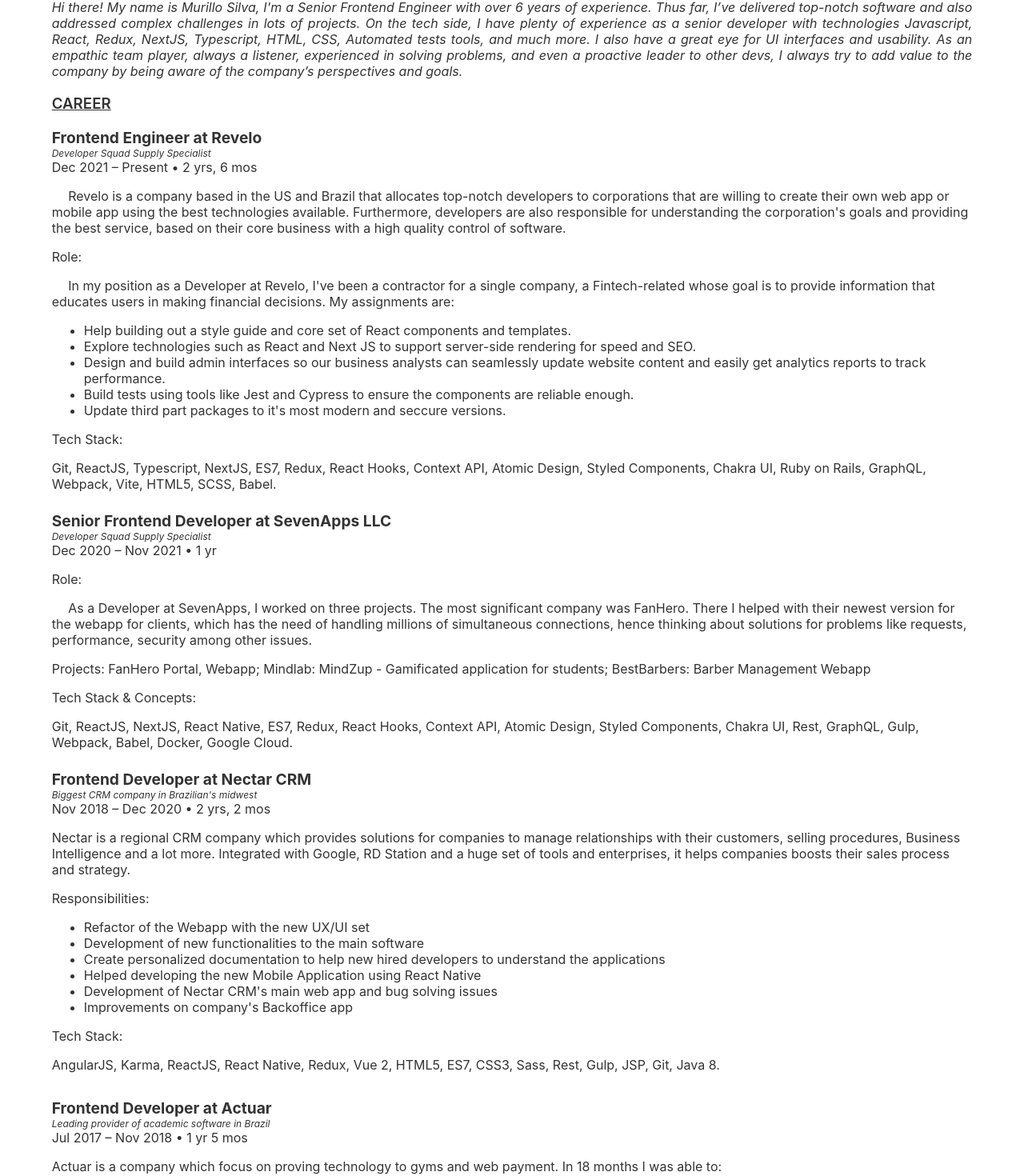
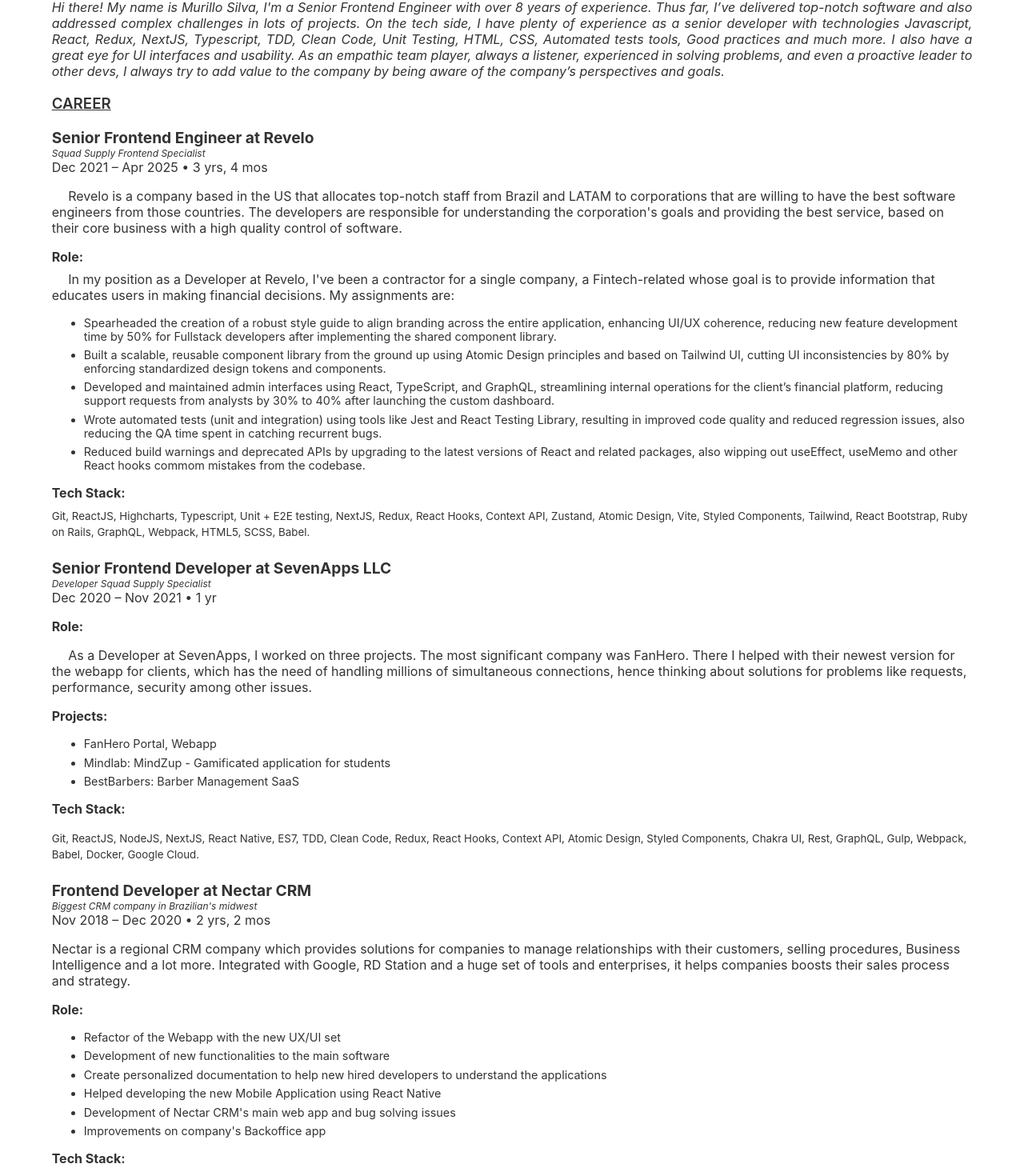
Before and after one commit to murilloves/svelte-cv, a Svelte app: page / in a window 1280 px wide. Shown: the part 181-1651 px from the top of the page at 80% size. Built offline with nearby package versions, Linux system fonts and the light colour scheme.

Commit message:
CV update 2025 - after fastlane FI

```diff
--- a/public/public/bundle.css
+++ b/public/public/bundle.css
@@ -1,12 +1,9 @@
 .subtitle.svelte-xdxa1i{text-transform:uppercase;text-decoration:underline;font-weight:600}ul.decimal.svelte-xdxa1i>li.svelte-xdxa1i{list-style-type:decimal}li.svelte-xdxa1i{word-wrap:break-word}
 .subtitle.svelte-1eu6moc{text-transform:uppercase;text-decoration:underline;font-weight:600}.skills.svelte-1eu6moc{text-align:center;font-size:13px}.skill-balloon.svelte-1eu6moc{background:#e9e9e9;border-radius:4px;padding:1px 1px 2px 1px;line-height:32px}.joke.svelte-1eu6moc{margin:0 30px 10px 30px;font-size:14px;color:#777}
 .div-container.svelte-1869ko2{margin:1.5cm;margin-top:-0.8cm;margin-left:1.5cm}
-.company-name.svelte-1m7415r{font-size:1.2rem}.subtitle.svelte-1m7415r{text-transform:uppercase;text-decoration:underline;font-weight:600}.tiny-desc.svelte-1m7415r{font-size:12px;font-style:italic}.italic.svelte-1m7415r{font-style:italic}.mt-3.svelte-1m7415r{margin-top:1.5rem }.pt-1.svelte-1m7415r{padding-top:1rem }li.svelte-1m7415r{word-wrap:break-word}
 .subtitle.svelte-isms4g{text-transform:uppercase;text-decoration:underline;font-weight:600}row.svelte-isms4g{display:flex }flex1.svelte-isms4g{flex:1 }flex3.svelte-isms4g{flex:3 }.pb.svelte-isms4g{padding-bottom:1rem }.ml-40.svelte-isms4g{margin-left:40px }h4.svelte-isms4g{text-decoration:none;font-size:16px;font-weight:600;margin-left:20px;margin-top:5px;margin-bottom:10px}medium.svelte-isms4g{font-size:12px;font-style:italic
     }.font-medium.svelte-isms4g{font-size:15px;color:#444
     }
-.subtitle.svelte-1pdcfyj{text-transform:uppercase;text-decoration:underline;font-weight:600}li.svelte-1pdcfyj{word-wrap:break-word}
-.div-container.svelte-1lvqzgt{margin-right:1.5cm;margin-bottom:1.5cm;margin-top:-1cm;margin-left:1.5cm;text-align:right}
 .subtitle.svelte-1dr0mmq{text-transform:uppercase;text-decoration:underline;font-weight:600}.paragraph.svelte-1dr0mmq{text-align:justify}
 
 /*# sourceMappingURL=bundle.css.map */
--- a/src/Achievements.svelte
+++ b/src/Achievements.svelte
@@ -5,8 +5,8 @@
     <ul class="topic decimal">
         <!-- Include 4/5 key achievements or highlights. Should be relevant and quantifiable. -->
         <li>Identified performance issues an cut down the screen render time by four times, also reducing overfetch</li><!-- Actuar Screen -->
-        <li>Led a team of 4 other Frontend developers and increased the amount of tasks delivered by the team by up to 25% per Sprint</li><!-- Using WBS (Work Breakdown Structure) and Scrum Poker-->
-        <li>Given talks to a large community. Also helped 5 other people from coding basics to mid-level</li>
+        <li>Led a team of 4 other Frontend developers and increased the amount of tasks delivered by the team by up to 34% per Sprint</li><!-- Using WBS (Work Breakdown Structure) and Scrum Poker-->
+        <li>Given talks to a large community. Also guided entry-level devs.</li>
         <!-- <li>Taught game programming to needy children</li> -->
     </ul>
 </div>
--- a/src/Career.svelte
+++ b/src/Career.svelte
@@ -1,5 +1,6 @@
 <script>
-    const reveloStartDate = new Date('2021/12/20');
+    const reveloStartDate = new Date('2022/01/10');
+    const reveloEndDate = new Date('2025/04/15');
 
     const sevenappsStartDate = new Date('2020/12/28');
     const sevenappsEndDate = new Date('2021/11/02');
@@ -22,7 +23,7 @@
             - (12 * d1.getFullYear() + d1.getMonth());
     }
 
-    const reveloInMonths = monthDiff(reveloStartDate, today);
+    const reveloInMonths = monthDiff(reveloStartDate, reveloEndDate);
     const sevenappsInMonths = monthDiff(sevenappsStartDate, sevenappsEndDate);
     const clubienInMonths = monthDiff(clubienStartDate, clubienEndDate);
     const nectarInMonths = monthDiff(nectarStartDate, nectarEndDate);
@@ -35,9 +36,9 @@
     </h3>
 
     <div>
-        <strong class="company-name">Frontend Engineer at Revelo</strong>
-        <div class="tiny-desc">Developer Squad Supply Specialist</div>
-        <div>Dec 2021 – Present •
+        <strong class="company-name">Senior Frontend Engineer at Revelo</strong>
+        <div class="tiny-desc">Squad Supply Frontend Specialist</div>
+        <div>Dec 2021 – Apr 2025 •
         { reveloInMonths / 12 >= 1
             ? `${Math.floor(reveloInMonths/12)}
                 yrs${reveloInMonths % 12 !== 0 ? ', ' + reveloInMonths % 12 + ' mos' : ''}`
@@ -46,15 +47,19 @@
 
         <p>
             &emsp;
-            Revelo is a company based in the US and Brazil that allocates top-notch developers to
-            corporations that are willing to create their own web app or mobile app using the best
-            technologies available. Furthermore, developers are also responsible for understanding the
-            corporation's goals and providing the best service, based on their core business with a high
-            quality control of software.
+            Revelo is a company based in the US that allocates top-notch staff from Brazil and LATAM to
+            corporations that are willing to have the best software engineers from those countries.
+
+            The developers are responsible for understanding the corporation's goals and providing
+            the best service, based on their core business with a high quality control of software.
         </p>
 
-        <p>Role:</p>
-        <p>
+        <p class="mb-1">
+            <strong>
+                Role:
+            </strong>
+        </p>
+        <p class="mt-1">
             &emsp;
             In my position as a Developer at Revelo, I've been a contractor for a single company,
             a Fintech-related whose goal is to provide information that educates users in making financial decisions.
@@ -63,11 +68,22 @@
 
         <ul class="topic">
             <!-- <li>Highlight responsibilities and key achievements/deliverables.</li> -->
+            <li>Spearheaded the creation of a robust style guide to align branding across the entire application, enhancing UI/UX coherence, reducing new feature development time by 50% for Fullstack developers after implementing the shared component library.</li>
+            <li>Built a scalable, reusable component library from the ground up using Atomic Design principles and based on Tailwind UI, cutting UI inconsistencies by 80% by enforcing standardized design tokens and components.</li>
+            <!-- <li>Implemented server-side rendering (SSR) with Next.js, significantly improving SEO performance and initial load times.</li> -->
+            <li>Developed and maintained admin interfaces using React, TypeScript, and GraphQL, streamlining internal operations for the client’s financial platform, reducing support requests from analysts by 30% to 40% after launching the custom dashboard.</li>
+            <li>Wrote automated tests (unit and integration) using tools like Jest and React Testing Library, resulting in improved code quality and reduced regression issues, also reducing the QA time spent in catching recurrent bugs.</li>
+            <li>Reduced build warnings and deprecated APIs by upgrading to the latest versions of React and related packages, also wipping out useEffect, useMemo and other React hooks commom mistakes from the codebase.</li>
+            <!-- <li>Collaborated closely with product and design teams, delivering UI components and views that matched high-fidelity Figma prototypes.</li> -->
+
+<!--
+
             <li>
                 Help building out a style guide and core set of React components and templates.
             </li>
             <li>
-                Explore technologies such as React and Next JS to support server-side rendering for speed and SEO.
+                Use of Highcharts to build tailored Dashboards and data analysis for companies, also real-time data visualization
+                through the use of Line, Area, Column Pie charts and other.
             </li>
             <li>
                 Design and build admin interfaces so our business analysts can seamlessly update website content and easily get analytics reports to track performance.
@@ -77,14 +93,18 @@
             </li>
             <li>
                 Update third part packages to it's most modern and seccure versions.
-            </li>
+            </li> -->
         </ul>
 
-        <p>Tech Stack:</p>
-        <p>
-            Git, ReactJS, Typescript, NextJS, ES7, Redux, React Hooks, Context API, Atomic Design, Styled Components,
-            Chakra UI, Ruby on Rails, GraphQL, Webpack, Vite, HTML5, SCSS, Babel.
+        <p class="mb-1">
+            <strong>
+                Tech Stack:
+            </strong>
         </p>
+        <small>
+            Git, ReactJS, Highcharts, Typescript, Unit + E2E testing, NextJS, Redux, React Hooks, Context API, Zustand, Atomic Design, Vite, Styled Components,
+            Tailwind, React Bootstrap, Ruby on Rails, GraphQL, Webpack, HTML5, SCSS, Babel.
+        </small>
 
     </div>
     <div class="mt-3">
@@ -97,7 +117,11 @@
             : `${sevenappsInMonths % 12} mos` }
         </div>
 
-        <p>Role:</p>
+        <p>
+            <strong>
+                Role:
+            </strong>
+        </p>
         <p>
             &emsp; As a Developer at SevenApps, I worked on three projects.
             The most significant company was FanHero. There I helped with their newest version for the
@@ -105,17 +129,26 @@
             thinking about solutions for problems like requests, performance, security among other issues.
         </p>
 
-        <p>Projects:
-            FanHero Portal, Webapp;
-            Mindlab: MindZup - Gamificated application for students;
-            BestBarbers: Barber Management Webapp
+        <p>
+            <strong>
+                Projects:
+            </strong>
         </p>
+        <ul class="topic">
+            <li>FanHero Portal, Webapp</li>
+            <li>Mindlab: MindZup - Gamificated application for students</li>
+            <li>BestBarbers: Barber Management SaaS</li>
+        </ul>
 
-        <p>Tech Stack & Concepts:</p>
         <p>
-            Git, ReactJS, NextJS, React Native, ES7, Redux, React Hooks, Context API, Atomic Design, Styled Components, Chakra UI,
+            <strong>
+                Tech Stack:
+            </strong>
+        </p>
+        <small>
+            Git, ReactJS, NodeJS, NextJS, React Native, ES7, TDD, Clean Code, Redux, React Hooks, Context API, Atomic Design, Styled Components, Chakra UI,
             Rest, GraphQL, Gulp, Webpack, Babel, Docker, Google Cloud.
-        </p>
+        </small>
 
     </div>
     <div class="mt-3">
@@ -133,7 +166,11 @@
             Integrated with Google, RD Station and a huge set of tools and enterprises, it helps companies boosts their sales process and strategy.
         </p>
 
-        <p>Responsibilities:</p>
+        <p>
+            <strong>
+                Role:
+            </strong>
+        </p>
         <ul class="topic">
             <!-- <li>Highlight responsibilities and key achievements/deliverables.</li> -->
             <li>Refactor of the Webapp with the new UX/UI set</li>
@@ -145,8 +182,14 @@
             <li>Improvements on company's Backoffice app</li>
         </ul>
 
-        <p>Tech Stack:</p>
-        <p>AngularJS, Karma, ReactJS, React Native, Redux, Vue 2, HTML5, ES7, CSS3, Sass, Rest, Gulp, JSP, Git, Java 8.</p>
+        <p>
+            <strong>
+                Tech Stack:
+            </strong>
+        </p>
+        <small>
+            AngularJS, Azure, NodeJS, Karma, TDD, ReactJS, React Native, Redux, Vue 2, HTML5, ES7, CSS3, Sass, Rest, Gulp, JSP, Git, Java 8.
+        </small>
 
     </div>
     <!-- <div class="pt-1">
@@ -196,8 +239,14 @@
             <li>Give maintenance on a training app. Made responsive blogs and webpages for the company, also performing SEO</li>
         </ul>
 
-        <p>Tech Stack:</p>
-        <p>Angular 2+, Ionic 2, Typescript, Jest, Angular JS, Wordpress, Scrum, HTML5, ES6, CSS3, Sass, SVG, Git.</p>
+        <p>
+            <strong>
+                Tech Stack:
+            </strong>
+        </p>
+        <small>
+            Angular 2+, Ionic 2, Azure, Typescript, Jest, Angular JS, Wordpress, Scrum, HTML5, ES6, CSS3, Sass, SVG, Git.
+        </small>
     </div>
 
     <div class="pt-1">
@@ -268,9 +317,20 @@
             list-style-type: upper-roman;
         } */
 
+        .topic { font-size: 0.9rem }
+        .topic li {
+            margin: 0.4rem 0
+        }
+
+        .mt-0 { margin-top: 0 }
         .mt-1 { margin-top: 0.5rem }
         .mt-2 { margin-top: 1rem }
         .mt-3 { margin-top: 1.5rem }
+
+        .mb-0 { margin-bottom: 0 }
+        .mb-1 { margin-bottom: 0.5rem }
+        .mb-2 { margin-bottom: 1rem }
+        .mb-3 { margin-bottom: 1.5rem }
 
         .pt-1 { padding-top: 1rem }
         li {word-wrap: break-word;}
--- a/src/Summary.svelte
+++ b/src/Summary.svelte
@@ -10,7 +10,7 @@
 </style>
 
 <div class="section-summary">
-  <h3 class="subtitle">SUMMARY</h3>
+  <h3 class="subtitle mt-0">SUMMARY</h3>
   <!-- <div class="paragraph">
     Having over than 6 years of experience in the field as a Frontend and Fullstack
     developer, I've worked on important projects in every phase of the
@@ -19,8 +19,8 @@
     being aware of the company's perspectives and goals.
   </div> -->
   <div class="paragraph italic">
-    Hi there! My name is Murillo Silva, I'm a Senior Frontend Engineer with over 6 years of experience. Thus far, I’ve delivered top-notch software and also addressed complex challenges in lots of projects.
-    On the tech side, I have plenty of experience as a senior developer with technologies Javascript, React, Redux, NextJS, Typescript, HTML, CSS, Automated tests tools, and much more. I also have a great eye for UI interfaces and usability.
+    Hi there! My name is Murillo Silva, I'm a Senior Frontend Engineer with over 8 years of experience. Thus far, I’ve delivered top-notch software and also addressed complex challenges in lots of projects.
+    On the tech side, I have plenty of experience as a senior developer with technologies Javascript, React, Redux, NextJS, Typescript, TDD, Clean Code, Unit Testing, HTML, CSS, Automated tests tools, Good practices and much more. I also have a great eye for UI interfaces and usability.
     As an empathic team player, always a listener, experienced in solving problems, and even a proactive leader to other devs, I always try to add value to the company by being aware of the company’s perspectives and goals.
   </div>
 
```
Also changed, not shown: 1 other file (tests, documents, lock files or other folders).
